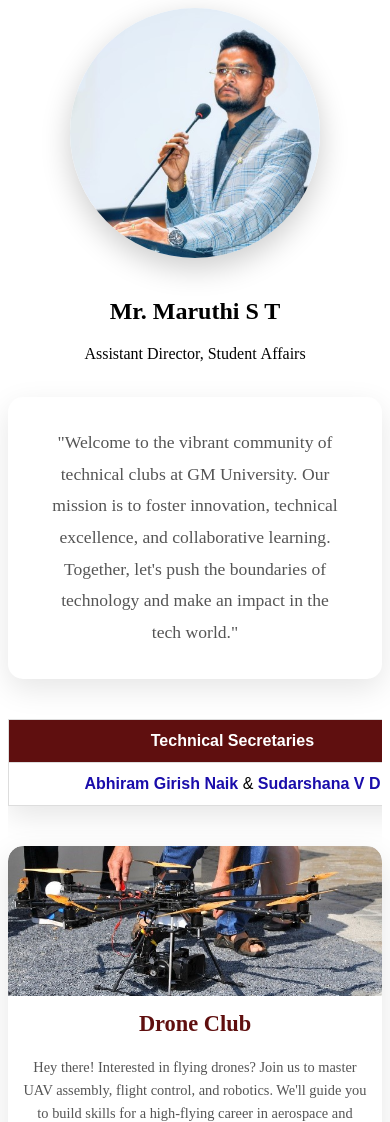
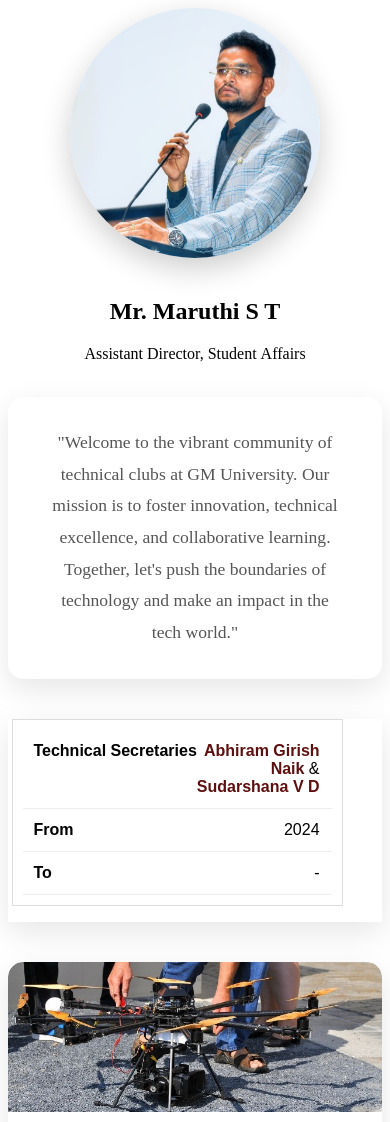
Before and after one commit to abhiramnaik33/techclub, a plain HTML site: page index.html in a window 390 px wide. Shown: the top 1122 px of the page. Drawn offline with Linux system fonts and the light colour scheme.

Commit message:
Update index.html

```diff
--- a/index.html
+++ b/index.html
@@ -165,23 +165,127 @@
     </div>
 
     <!-- Tech Secretaries Table -->
-<div style="overflow-x: auto; max-width: 100%;">
-  <table class="tech-secretaries-table" style="width: 100%; min-width: 600px; border-collapse: collapse; font-family: Arial, sans-serif; text-align: left;">
-      <tr style="background-color: #4CAF50; color: white;">
-          <th style="padding: 12px; border: 1px solid #ddd;">Technical Secretaries</th>
-          <th style="padding: 12px; border: 1px solid #ddd;">From</th>
-          <th style="padding: 12px; border: 1px solid #ddd;">To</th>
-      </tr>
-      <tr style="background-color: #f9f9f9;">
-          <td style="padding: 12px; border: 1px solid #ddd;">
-              <a href="https://www.linkedin.com/in/abhiramgirishnaik/" target="_blank" style="color: #1a0dab; text-decoration: none;">Abhiram Girish Naik</a> &amp;
-              <a href="https://www.linkedin.com/in/sudarshana-v-d/" target="_blank" style="color: #1a0dab; text-decoration: none;">Sudarshana V D</a>
-          </td>
-          <td style="padding: 12px; border: 1px solid #ddd;">2024</td>
-          <td style="padding: 12px; border: 1px solid #ddd;">-</td>
-      </tr>
-  </table>
-</div>
+<style>
+.tech-secretaries-table {
+    width: 100%;
+    border-collapse: collapse;
+    font-family: Arial, sans-serif;
+    text-align: left;
+    min-width: 600px;
+}
+
+.tech-secretaries-table th,
+.tech-secretaries-table td {
+    padding: 12px;
+    border: 1px solid #ddd;
+}
+
+.tech-secretaries-table thead tr {
+    background-color: #4CAF50;
+    color: white;
+}
+
+.tech-secretaries-table tbody tr:nth-child(even) {
+    background-color: #f9f9f9;
+}
+
+.tech-secretaries-table a {
+    color: #1a0dab;
+    text-decoration: none;
+}
+
+.tech-secretaries-table a:hover {
+    text-decoration: underline;
+}
+
+/* Responsive styles */
+@media (max-width: 650px) {
+    .tech-secretaries-table {
+        min-width: 100%;
+        display: block;
+        overflow-x: auto;
+        white-space: nowrap;
+    }
+
+    .tech-secretaries-table thead,
+    .tech-secretaries-table tbody,
+    .tech-secretaries-table tr,
+    .tech-secretaries-table th,
+    .tech-secretaries-table td {
+        display: inline-block;
+        white-space: normal;
+        vertical-align: top;
+    }
+
+    .tech-secretaries-table thead tr {
+        display: none;
+    }
+
+    .tech-secretaries-table tbody tr {
+        margin-bottom: 1rem;
+        border: 1px solid #ddd;
+        padding: 10px;
+        display: block;
+    }
+
+    .tech-secretaries-table tbody td {
+        display: block;
+        text-align: right;
+        position: relative;
+        padding-left: 50%;
+        border: none;
+        border-bottom: 1px solid #eee;
+    }
+
+    .tech-secretaries-table tbody td:nth-of-type(1)::before {
+        content: "Technical Secretaries";
+        position: absolute;
+        left: 10px;
+        top: 12px;
+        font-weight: bold;
+        text-align: left;
+    }
+
+    .tech-secretaries-table tbody td:nth-of-type(2)::before {
+        content: "From";
+        position: absolute;
+        left: 10px;
+        top: 12px;
+        font-weight: bold;
+        text-align: left;
+    }
+
+    .tech-secretaries-table tbody td:nth-of-type(3)::before {
+        content: "To";
+        position: absolute;
+        left: 10px;
+        top: 12px;
+        font-weight: bold;
+        text-align: left;
+    }
+}
+</style>
+
+<table class="tech-secretaries-table">
+    <thead>
+        <tr>
+            <th>Technical Secretaries</th>
+            <th>From</th>
+            <th>To</th>
+        </tr>
+    </thead>
+    <tbody>
+        <tr>
+            <td>
+                <a href="https://www.linkedin.com/in/abhiramgirishnaik/" target="_blank">Abhiram Girish Naik</a> &amp;
+                <a href="https://www.linkedin.com/in/sudarshana-v-d/" target="_blank">Sudarshana V D</a>
+            </td>
+            <td>2024</td>
+            <td>-</td>
+        </tr>
+    </tbody>
+</table>
+
 
 
     <!-- Clubs Section -->
```
